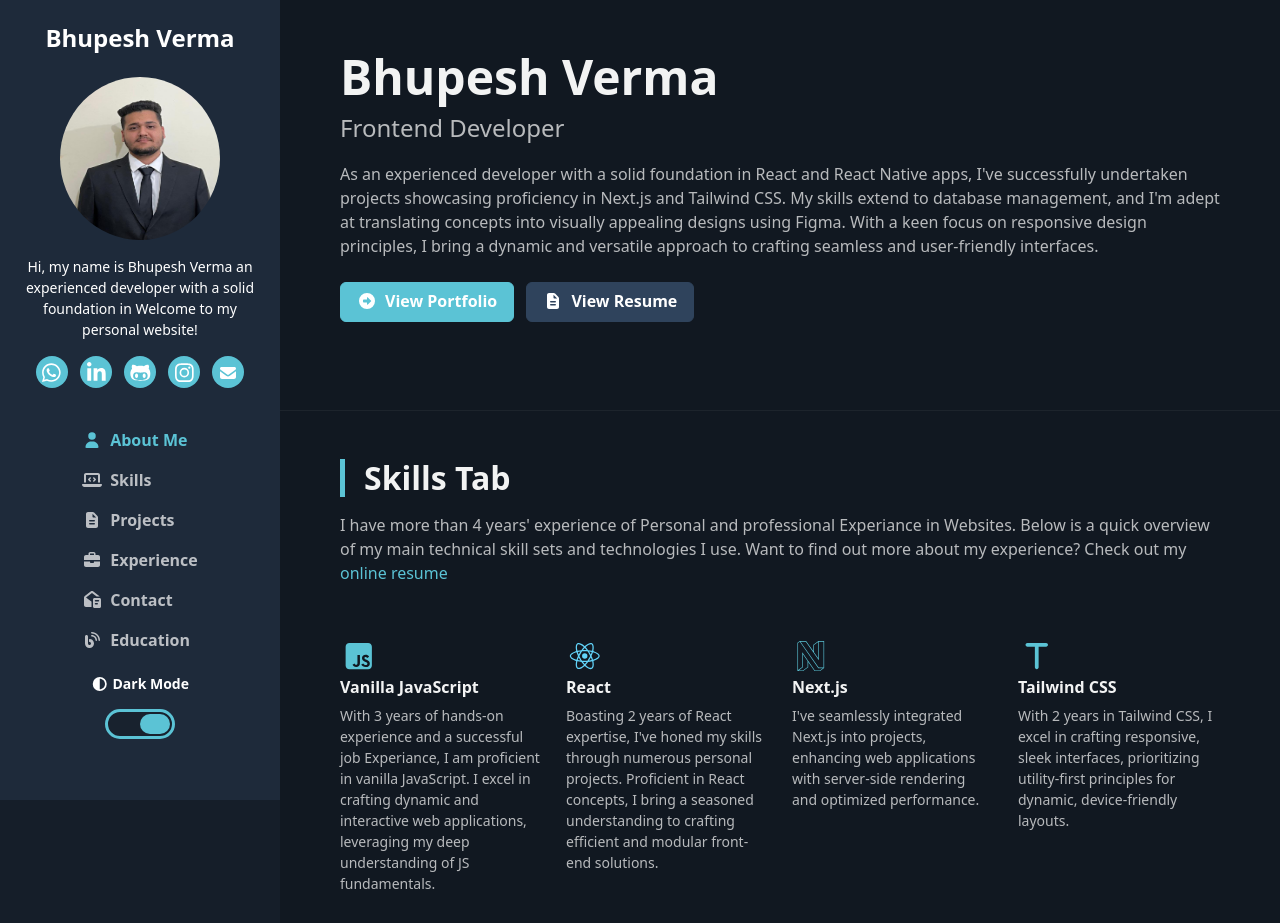
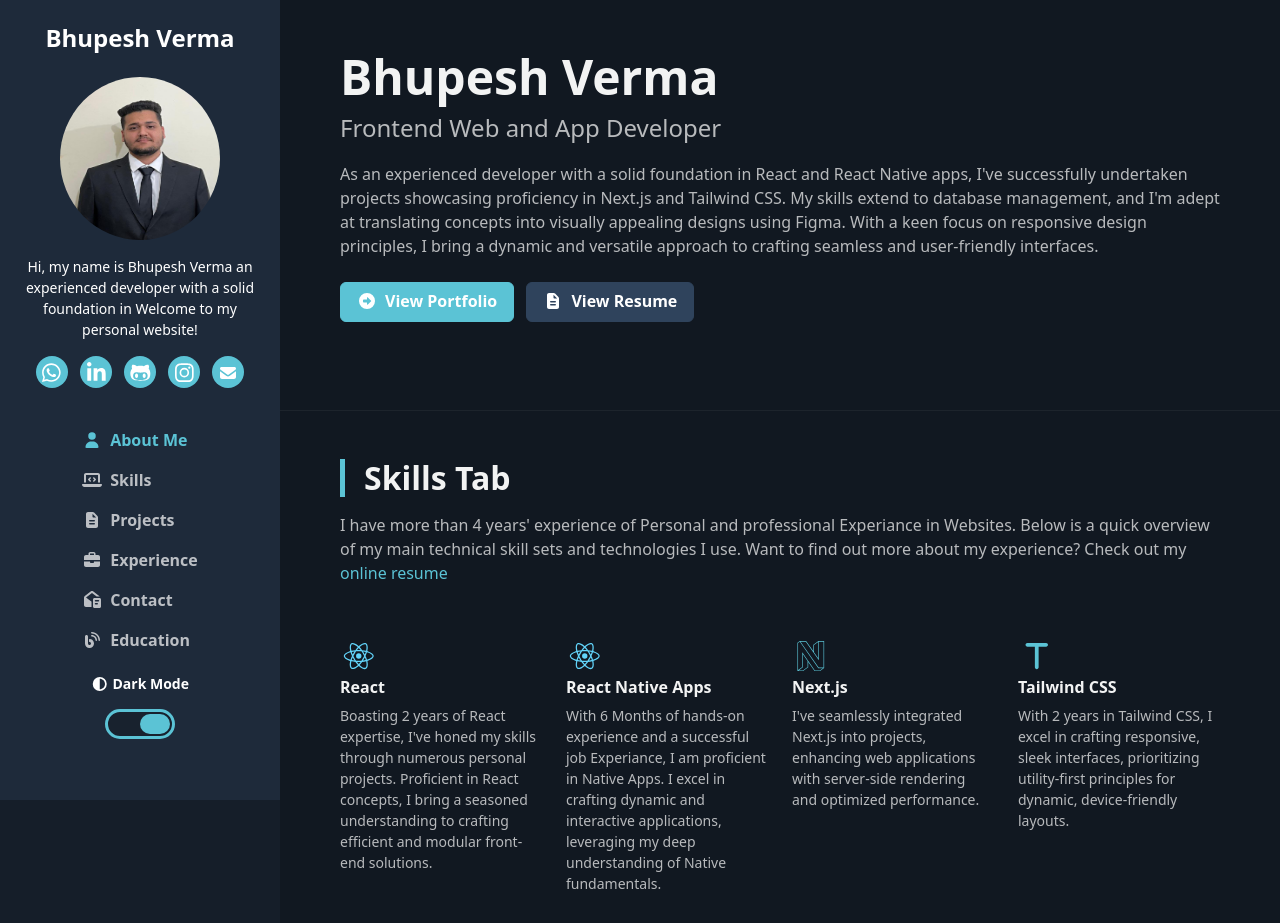
Before and after one commit to Bhupeshmukund/portfolio, a plain HTML site: page index.html in a window 1280 px wide. Shown: the top 923 px of the page. Drawn offline with Linux system fonts and the light colour scheme.

Commit message:
Updating skillssss

```diff
--- a/index.html
+++ b/index.html
@@ -107,7 +107,7 @@
 
 					<div class="col">
 						<h2 class="name font-weight-bold mb-1">Bhupesh Verma</h2>
-						<div class="tagline mb-3">Frontend Developer</div>
+						<div class="tagline mb-3">Frontend Web and App Developer</div>
 						<div class="bio mb-4">
 							As an experienced developer with a solid foundation in React and React Native apps, I've successfully undertaken projects showcasing proficiency in Next.js and Tailwind CSS. My skills extend to database management, and I'm adept at translating concepts into visually appealing designs using Figma. With a keen focus on responsive design principles, I bring a dynamic and versatile approach to crafting seamless and user-friendly interfaces.
 						</div><!--//bio-->
@@ -126,13 +126,7 @@
 				<h2 class="section-title font-weight-bold mb-3">Skills Tab</h2>
 				<div class="section-intro mb-5">I have more than 4 years' experience of Personal and professional Experiance in Websites. Below is a quick overview of my main technical skill sets and technologies I use. Want to find out more about my experience? Check out my <a class="text-link" target="_blank" href="https://drive.google.com/file/d/1oOb9qctYmapZJJy7U8I-ZyNQkFbXyfgk/view">online resume</a></div>
 				<div class="row">
-					<div class="item col-6 col-lg-3">
-						<div class="item-inner">
-							<div class="item-icon"><i class="fab fa-js-square"></i></div>
-							<h3 class="item-title">Vanilla JavaScript</h3>
-							<div class="item-desc">With 3 years of hands-on experience and a successful job Experiance, I am proficient in vanilla JavaScript. I excel in crafting dynamic and interactive web applications, leveraging my deep understanding of JS fundamentals.</div>
-						</div><!--//item-inner-->
-					</div><!--//item-->
+
 					<div class="item col-6 col-lg-3">
 						<div class="item-inner">
 							<div class="item-icon"><i class="fab fa-react me-2"></i></div>
@@ -141,7 +135,13 @@
 								Boasting 2 years of React expertise, I've honed my skills through numerous personal projects. Proficient in React concepts, I bring a seasoned understanding to crafting efficient and modular front-end solutions.</div>
 						</div><!--//item-inner-->
 					</div><!--//item-->
-
+					<div class="item col-6 col-lg-3">
+						<div class="item-inner">
+							<div class="item-icon"><i class="fab fa-react me-2"></i></div>
+							<h3 class="item-title">React Native Apps</h3>
+							<div class="item-desc">With 6 Months of hands-on experience and a successful job Experiance, I am proficient in Native Apps. I excel in crafting dynamic and interactive applications, leveraging my deep understanding of Native fundamentals.</div>
+						</div><!--//item-inner-->
+					</div><!--//item-->
 					<div class="item col-6 col-lg-3">
 						<div class="item-inner">
 							<div class="item-icon"><i class="fa-brands fa-neos"></i></div>
```
